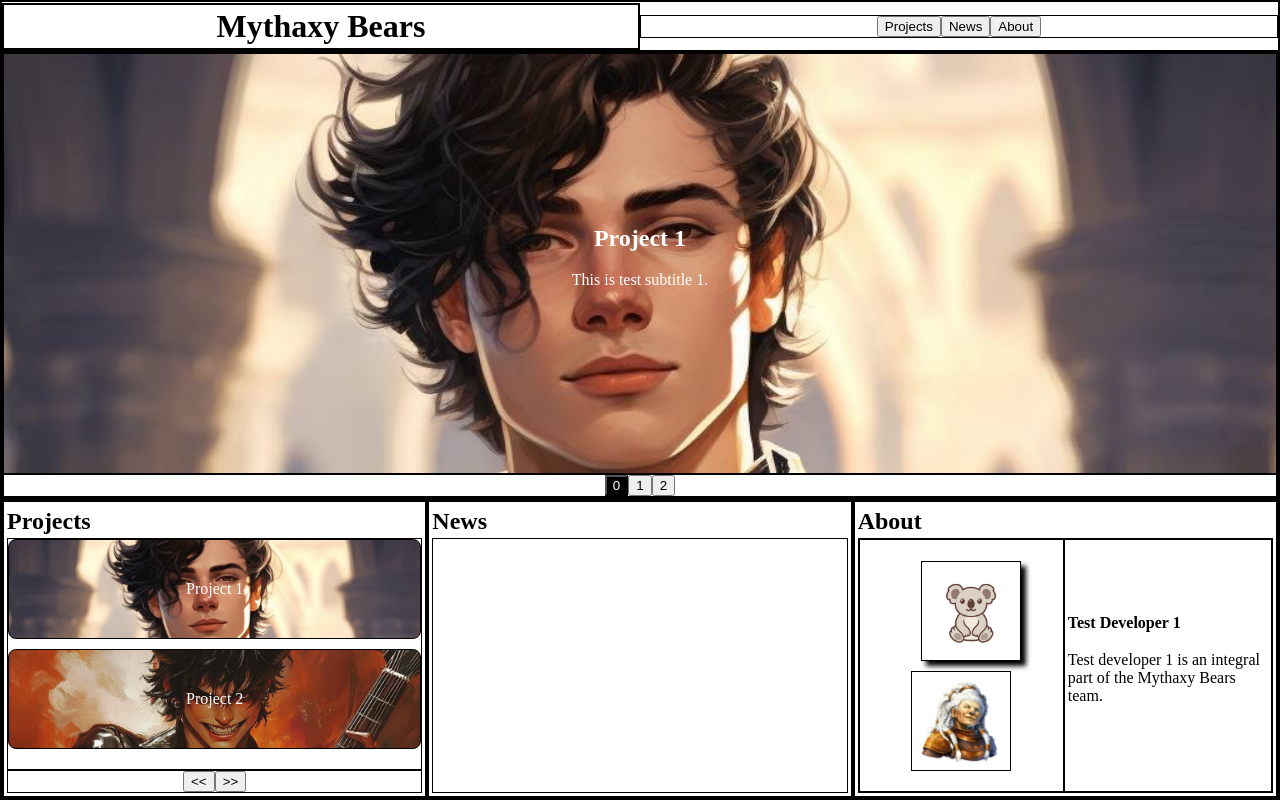
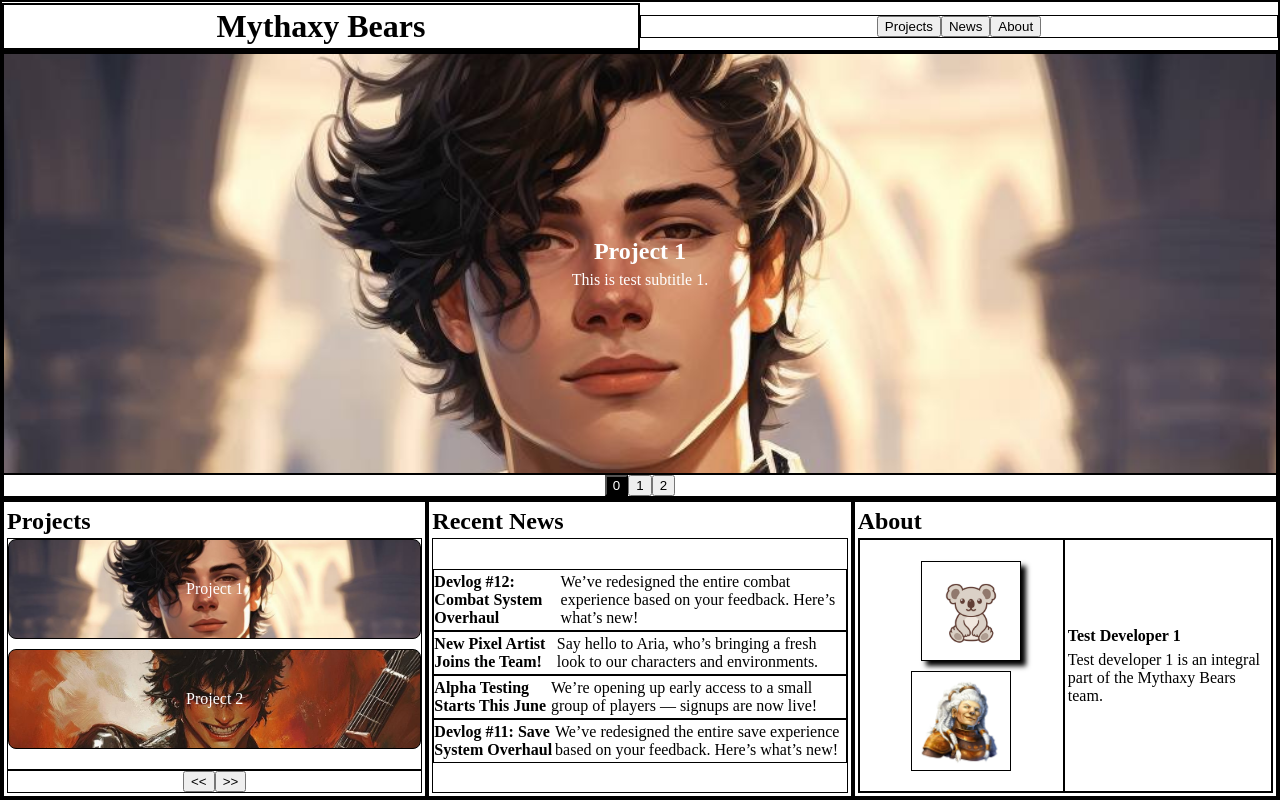
Before and after one commit to asseternity/studio-website, a React (Vite) app: page / in a window 1280 px wide. Built offline with nearby package versions, Linux system fonts and the light colour scheme.

Commit message:
feat: init recent news component

```diff
--- a/src/App.jsx
+++ b/src/App.jsx
@@ -29,18 +29,28 @@ const testProjects = [
 const testNews = [
   {
     title: 'Devlog #12: Combat System Overhaul',
-    subtitle:
+    content:
       'We’ve redesigned the entire combat experience based on your feedback. Here’s what’s new!',
   },
   {
     title: 'New Pixel Artist Joins the Team!',
-    subtitle:
+    content:
       'Say hello to Aria, who’s bringing a fresh look to our characters and environments.',
   },
   {
     title: 'Alpha Testing Starts This June',
-    subtitle:
+    content:
       'We’re opening up early access to a small group of players — signups are now live!',
+  },
+  {
+    title: 'Devlog #11: Save System Overhaul',
+    content:
+      'We’ve redesigned the entire save experience based on your feedback. Here’s what’s new!',
+  },
+  {
+    title: 'Devlog #10: Dialogue System Overhaul',
+    content:
+      'We’ve redesigned the entire dialogue experience based on your feedback. Here’s what’s new!',
   },
 ];
 
@@ -74,3 +84,10 @@ function App() {
 }
 
 export default App;
+
+// [_] mobile / responsive
+// [_] finalize design
+// [_] create other tabs
+// [_] fill with actual content
+// [_] decide on a way to push
+// [_] publish to a domain
--- a/src/components/preview_news.jsx
+++ b/src/components/preview_news.jsx
@@ -1,8 +1,23 @@
-export default function PreviewNews({ news }) {
+import { useEffect, useState } from 'react';
+
+export default function PreviewNews({ news = [] }) {
+  const [lastFiveNews, setLastFiveNews] = useState([]);
+
+  useEffect(() => {
+    setLastFiveNews(news.slice(0, 4));
+  }, [news]);
+
   return (
     <div className="preview_news_content">
-      <h2>News</h2>
-      <div className="preview_news"></div>
+      <h2>Recent News</h2>
+      <div className="preview_news">
+        {lastFiveNews.map((newsObject, index) => (
+          <div className="news_piece" key={index}>
+            <h4>{newsObject.title}</h4>
+            <p>{newsObject.content}</p>
+          </div>
+        ))}
+      </div>
     </div>
   );
 }
--- a/src/index.css
+++ b/src/index.css
@@ -1,7 +1,8 @@
 /* FONTS AND TEXT */
 h1,
 h2,
-h4 {
+h4,
+p {
   margin: 3px 0;
 }
 
@@ -123,6 +124,10 @@ div {
 
 .preview_news {
   flex-grow: 1;
+  display: flex;
+  flex-direction: column;
+  justify-content: center;
+  align-items: start;
 }
 
 /* PREVIEW ABOUT */
```
